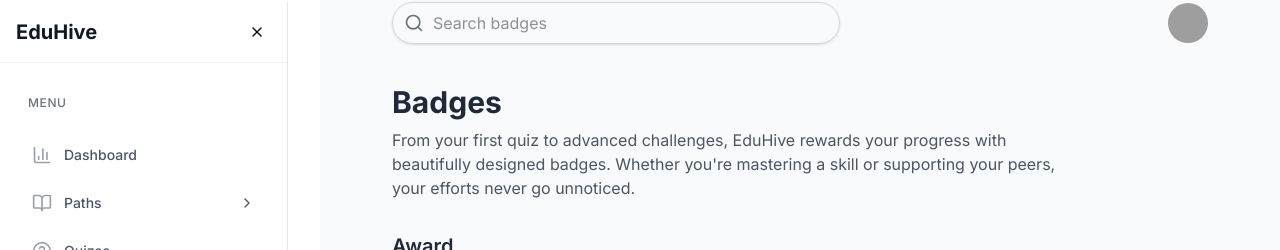
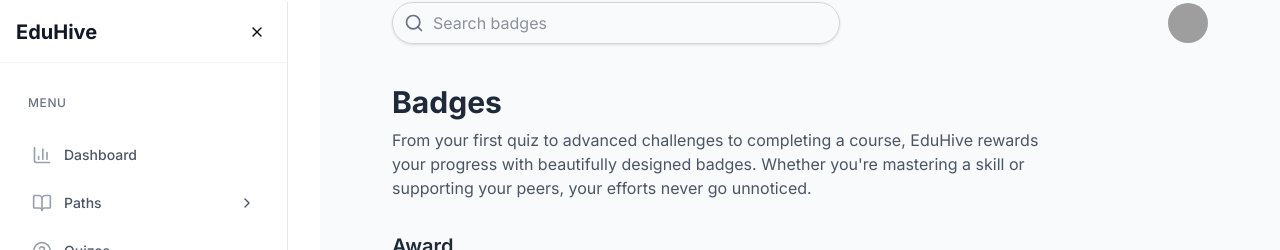
Before and after one commit to Mitche-44/EduHive-Frontend, a React (Vite) app: page /badges in a window 1280 px wide. Shown: the part 195-445 px from the top of the page. Built offline with nearby package versions, Linux system fonts and the light colour scheme; grey boxes are pictures that could not be loaded; a web font is replaced by a local one.

Commit message:
update badges

```diff
--- a/src/pages/learner/Badges.jsx
+++ b/src/pages/learner/Badges.jsx
@@ -92,7 +92,7 @@
       {/* Heading */}
       <h1 className="text-3xl font-bold mb-2">Badges</h1>
       <p className="text-gray-600 max-w-2xl mb-8">
-        From your first quiz to advanced challenges, EduHive rewards your
+        From your first quiz to advanced challenges to completing a course, EduHive rewards your
         progress with beautifully designed badges. Whether you're mastering a
         skill or supporting your peers, your efforts never go unnoticed.
       </p>
```
